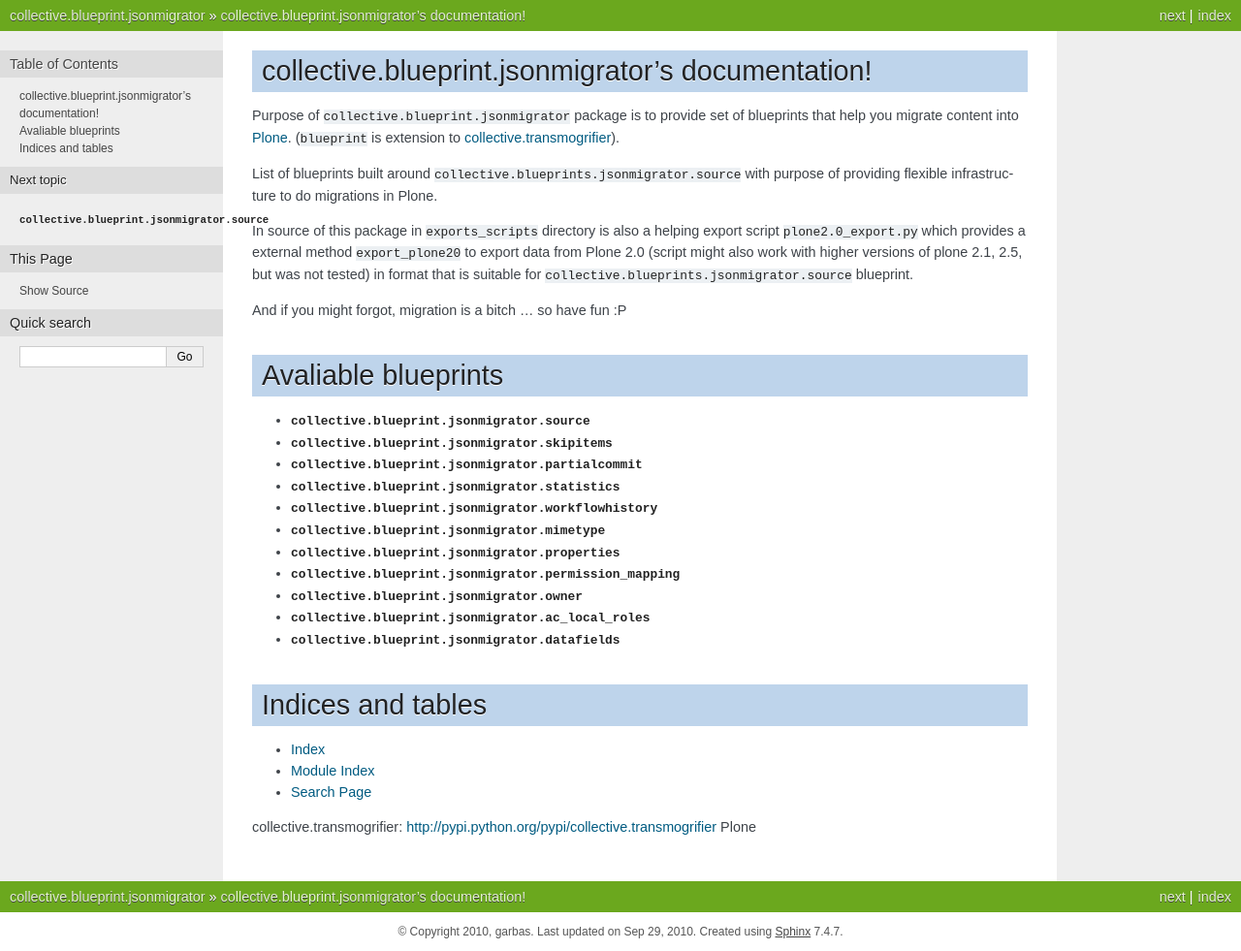
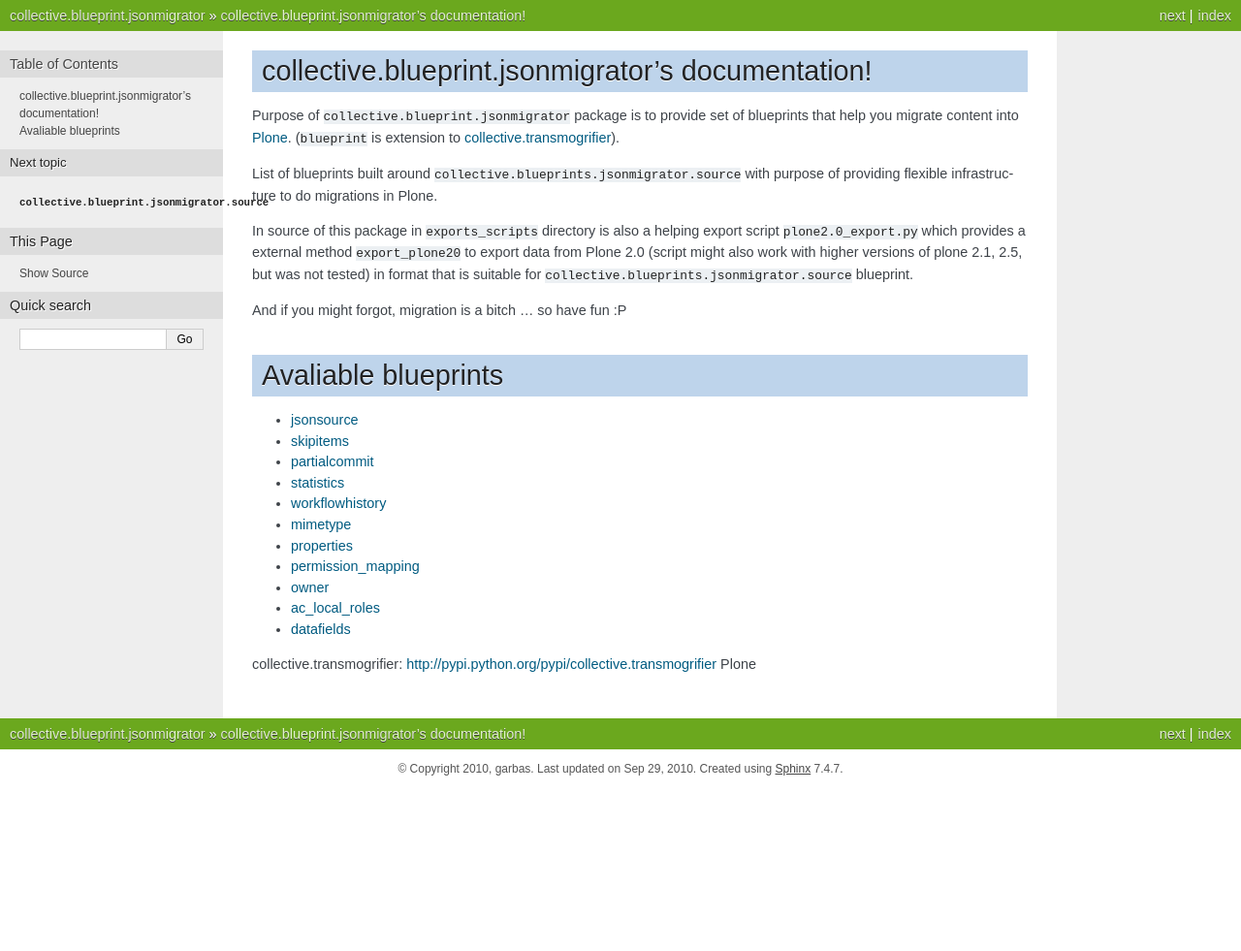
Before and after one commit to collective/collective.jsonmigrator, a Sphinx documentation site: the page built from docs/index.rst, in a window 1280 px wide. Shown: the whole page at 97% size. Built offline with Sphinx 7.4.7, drawn with Linux system fonts in a browser that asks for light colours; after the commit the page ends 900 px from its top, so only the background shows below that.

Commit message:
make names in TOC tree shorter

```diff
--- a/docs/index.rst
+++ b/docs/index.rst
@@ -22,24 +22,17 @@ Avaliable blueprints
 .. toctree::
     :maxdepth: 1
 
-    jsonsource
-    skipitems
-    partialcommit
-    statistics
-    workflowhistory
-    mimetype
-    properties
-    permission_mapping
-    owner
-    ac_local_roles
-    datafields
-
-Indices and tables
-==================
-
-* :ref:`genindex`
-* :ref:`modindex`
-* :ref:`search`
+    jsonsource <jsonsource>
+    skipitems <skipitems>
+    partialcommit <partialcommit>
+    statistics <statistics>
+    workflowhistory <workflowhistory>
+    mimetype <mimetype>
+    properties <properties>
+    permission_mapping <permission_mapping>
+    owner <owner>
+    ac_local_roles <ac_local_roles>
+    datafields <datafields>
 
 _`collective.transmogrifier`: http://pypi.python.org/pypi/collective.transmogrifier
 _`Plone`
```
